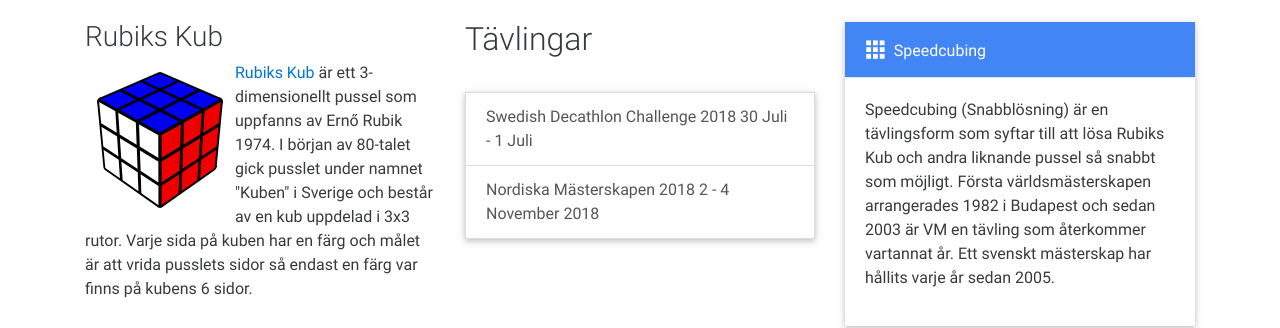
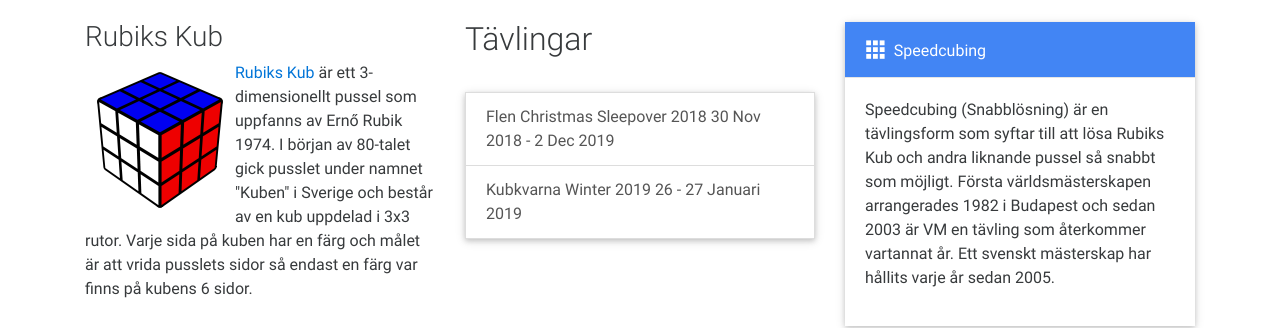
Before and after one commit to SveKub/SveKubOldSite, a Jekyll site: the page built from index.html, in a window 1280 px wide. Shown: the part 439-767 px from the top of the page. Built offline with Jekyll 4.4.1, drawn with Linux system fonts in a browser that asks for light colours; nearby versions of some CDN libraries.

Commit message:
Tävlingar

```diff
--- a/_data/tavlingar.yml
+++ b/_data/tavlingar.yml
@@ -1,6 +1,6 @@
-- namn: Swedish Decathlon Challenge 2018
-  url: https://www.worldcubeassociation.org/competitions/SwedishDecathlonChallenge2018
-  datum: 30 Juli - 1 Juli
-- namn: Nordiska Mästerskapen 2018
-  url: https://www.worldcubeassociation.org/competitions?utf8=%E2%9C%93&region=Sweden&search=&state=present&year=all+years&from_date=&to_date=&delegate=&display=list
-  datum: 2 - 4 November 2018
+- namn: Flen Christmas Sleepover 2018
+  url: https://www.worldcubeassociation.org/competitions/FlenChristmasSleepover2018
+  datum: 30 Nov 2018 - 2 Dec 2019
+- namn: Kubkvarna Winter 2019
+  url: https://www.worldcubeassociation.org/competitions/KubkvarnaWinter2019
+  datum: 26 - 27 Januari 2019
```
